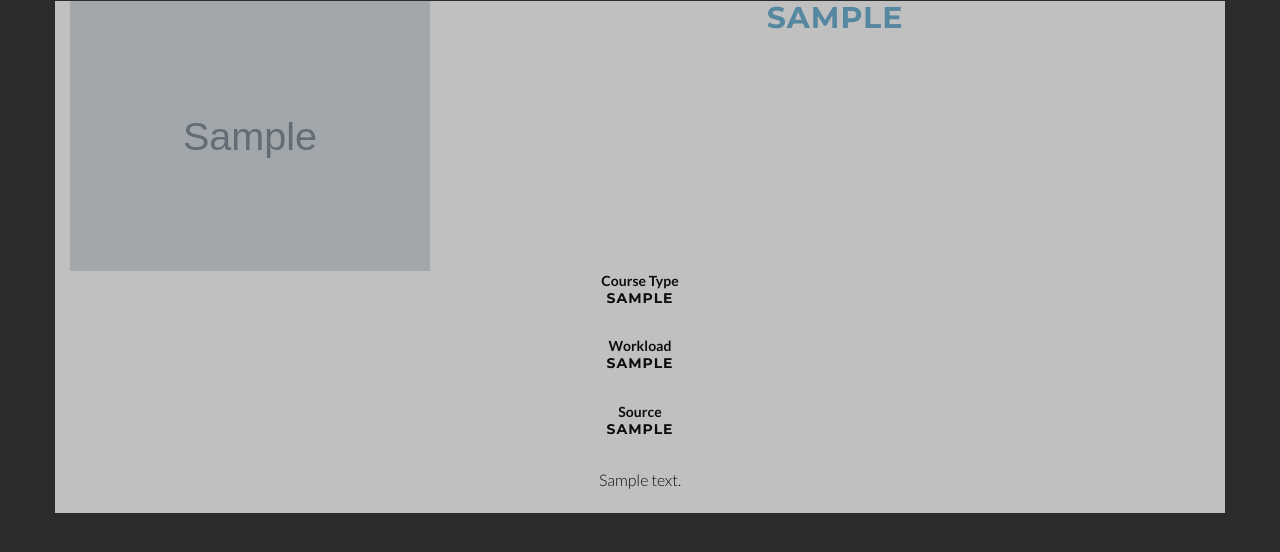
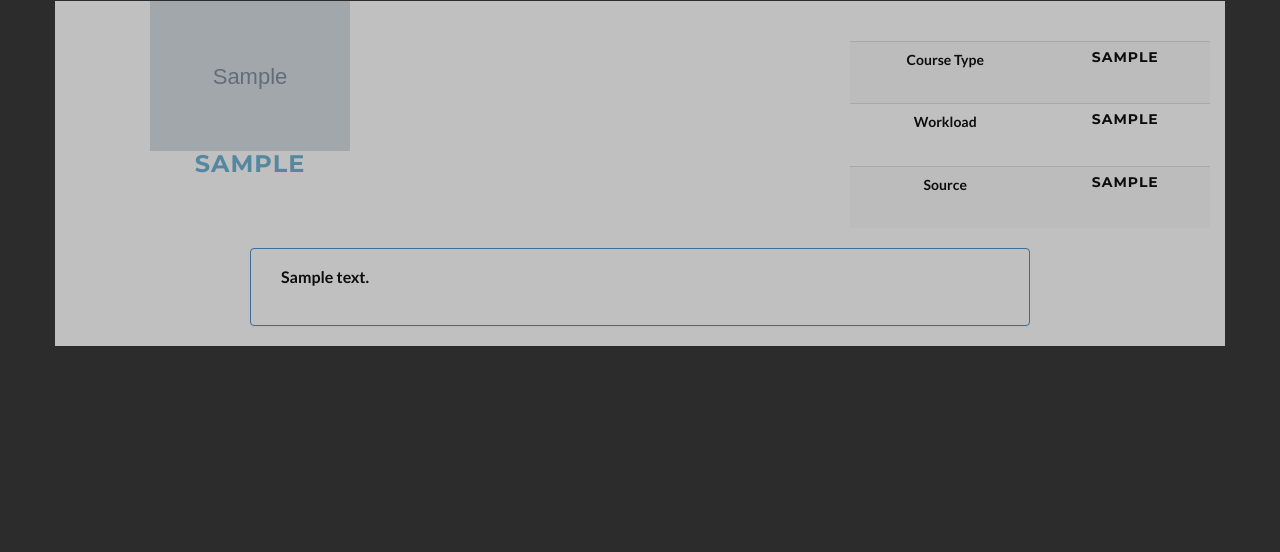
Before and after one commit to criticalerrors/WSIL, a Django app: page /course/1 in a window 1280 px wide. Shown: the part 90-642 px from the top of the page. Run offline with Django 3.2, Linux system fonts and the light colour scheme; tables that the repository leaves empty hold one stand-in row (values such as "Sample post"); grey boxes marked "Sample" are stand-in pictures; some libraries are stand-ins or nearby versions.

Commit message:
frontend changes

```diff
--- a/wsil/templates/wsil/course.html
+++ b/wsil/templates/wsil/course.html
@@ -23,45 +23,49 @@
     <div class="container page">
         <div class="row">
             <div class="col-md-4">
-                <img src="{{ object.photo_url }}" />
-            </div>
-            <div class="col-md-8">
-                <h2><a href="{{ object.url }}">{{ object.slug }}</a></h2>
-            </div>
-        </div>
-        <div class="row">
-            <ul>
-                <li>{% include 'wsil/detail-list.html' with key="Course Type" value=object.course_type %}</li>
-                <li>{% include 'wsil/detail-list.html' with key="Workload" value=object.workload %}</li>
-                <li>{% include 'wsil/detail-list.html' with key="Source" value=object.source %}</li>
-            </ul>
-        </div>
-        <div class="row">
-            <p>
-                {{ object.description | striptags }}
-            </p>
-        </div>
-        {% if partners %}
-            <div class="row">
+                <img style="max-width:200px;max-height: 200px" src="{{ object.photo_url }}" />
+                <h3><a href="{{ object.url }}">{{ object.slug }}</a></h3></div>
+               <div class="col-md-4">
+                   {% if partners %}
+                       <br><br>
                 <h6>Partner{{ partners | pluralize }}</h6>
                 {% if partners.count <= 1 %}
                     <img src="{{ object.logo }}">
-                    <ul>
-                        <li>{% include 'wsil/detail-list.html' with key="Partner Name" value=partners.0.partner_name %}</li>
-                    </ul>
+                    <br><br>
+                    <table class="table table-striped">
+                        <tr>{% include 'wsil/detail-list.html' with key="Partner Name" value=partners.0.partner_name %}</tr>
+                    </table>
                 {% else %}
                     <img src="{{ object.logo }}">
                     {% for partner in partners %}
-                        <ul>
-                            <li>{% include 'wsil/detail-list.html' with key="Partner Name" value=partner.partner_name %}</li>
-                        </ul>
+                    <table class="table table-striped">
+                            <tr>{% include 'wsil/detail-list.html' with key="Partner Name" value=partner.partner_name %}</tr>
+                    </table>
                     {% endfor %}
                 {% endif %}
+        {% endif %}
+               </div>
+         <div class="col-md-4">
+             <br><br>
+            <table class="table table-striped">
+                <tr>{% include 'wsil/detail-list.html' with key="Course Type" value=object.course_type %}</tr>
+                <tr>{% include 'wsil/detail-list.html' with key="Workload" value=object.workload %}</tr>
+                <tr>{% include 'wsil/detail-list.html' with key="Source" value=object.source %}</tr>
+            </table>
+
             </div>
-        {% endif %}
+        </div>
+    <div class="row">
+
+        <div class="col-md-2"></div>
+            <div class="col-md-8 panel panel-primary">
+             <div class="panel-body"><p style="font-weight: bold;text-align: justify">{{ object.description | striptags }}</p>
+             </div>
+            </div>
+    <div class="col-md-2"></div>
+
     </div>
-
-
+        </div>
 
 {% endblock %}
 
```
Also changed, not shown: wsil/templates/wsil/job.html (+14 -11 lines).
